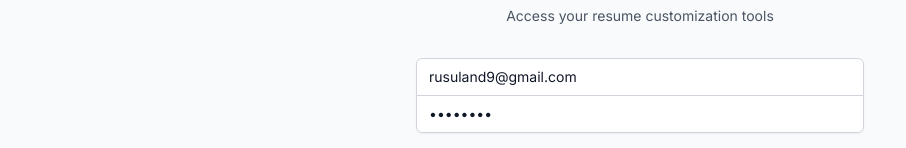
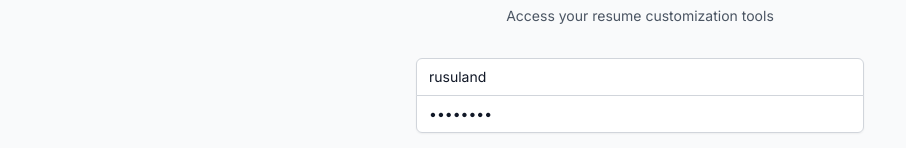
Before and after one commit to smile-dev49/resume-build-frontend, a React (Vite) app: page /login in a window 1280 px wide. Shown: the part 430-578 px from the top of the page, without its empty margins (0-906 px from the left). Built offline with nearby package versions, Linux system fonts and the light colour scheme; no server answers.

Commit message:
changed user information

```diff
--- a/src/pages/LoginPage.tsx
+++ b/src/pages/LoginPage.tsx
@@ -17,8 +17,8 @@ const LoginPage = () => {
 
   const { register, handleSubmit, formState: { errors } } = useForm<LoginForm>({
     defaultValues: {
-      username: 'rusuland9@gmail.com',
-      password: 'rusuland',
+      username: 'rusuland',
+      password: '20030807',
     },
   })
 
```
